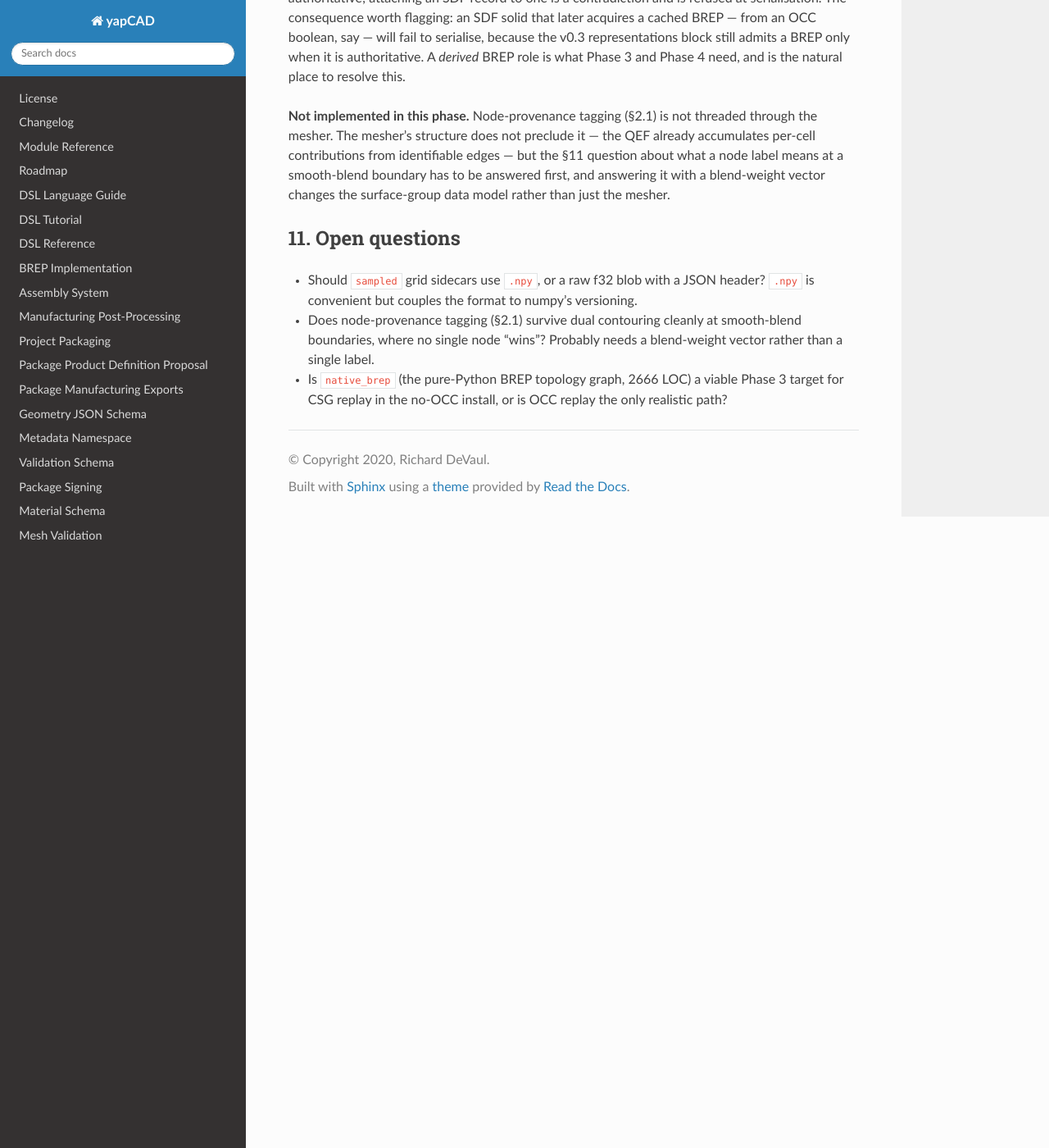
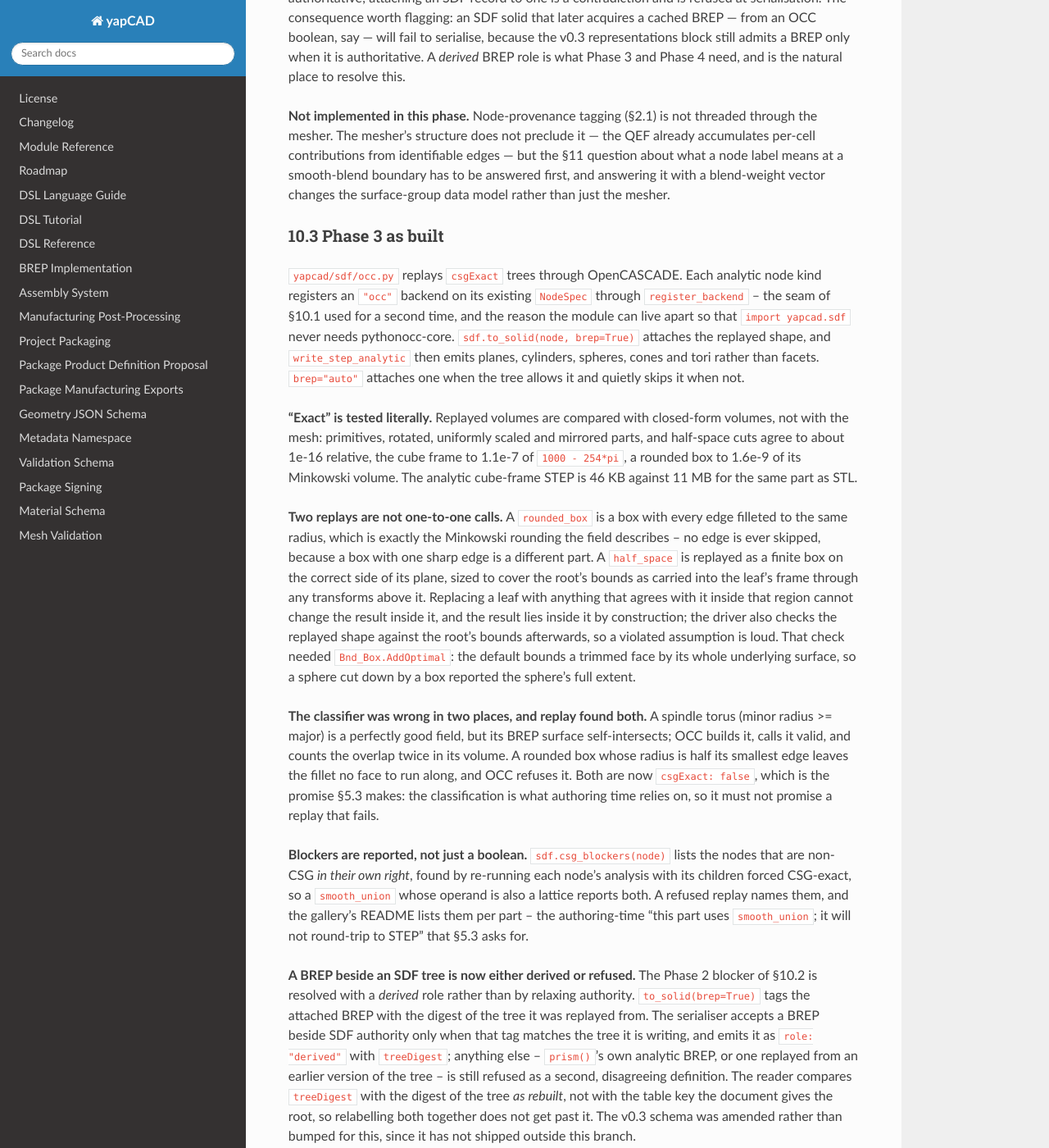
Before and after one commit to rdevaul/yapCAD, a Sphinx documentation site: the page built from docs/SDF-DESIGN.md, in a window 1280 px wide and 1400 px high, scrolled down 10141 px. Shown: the whole window at 82% size. Built offline with Sphinx 7.4.7 and the Read the Docs theme 3.1.0, drawn with Linux system fonts in a browser that asks for light colours; some of the changed text lies outside the part shown.

Commit message:
Add STEP export to the SDF gallery; record Phase 3 in the design doc
examples/sdf_demo.py --step writes analytic STEP for every model that
replays as exact CSG, and the manifest and README name what blocks the rest
-- the authoring-time "this part will not round-trip to STEP" of §5.3, made
visible per part. The analytic cube-frame STEP is 46 KB against 11 MB for
the same part as STL. OCC's STEP transfer banner, which it writes straight
to fd 1, is silenced for the duration of the write.

docs/SDF-DESIGN.md gains §10.3, and records two pre-existing defects found
along the way but not fixed here: the reversed centred-scale composition in
geom.scale and geom3d.scalesurface, and the Geometry wrapper's solid mirror
(a silent no-op on a mesh-only solid) and solid scale (drops each surface's
'surface' tag).

Co-Authored-By: Claude Opus 5.5 <noreply@anthropic.com>

```diff
--- a/docs/SDF-DESIGN.md
+++ b/docs/SDF-DESIGN.md
@@ -349,7 +349,7 @@ lines and should not absorb them.
 | **0** ✅ | Serialise and restore the `construction` slot; fix `solid()` slot assignment | Provenance survives packaging; prerequisite for all of the below |
 | **1** ✅ | `yapcad/sdf/`: node DAG, numpy evaluator, Lipschitz tracking, primitives, hard CSG | Validated against `geom3d.signedFaceDistance` (`geom3d.py:254`) and analytic distances |
 | **2** ✅ | Dual contouring → ordinary yapCAD solids with `authoritative: "sdf"` | The entire existing downstream works on SDF parts |
-| **3** | CSG-exactness classifier + OCC tree replay | STEP export for the common case |
+| **3** ✅ | CSG-exactness classifier + OCC tree replay | STEP export for the common case |
 | **4** | BREP/mesh → SDF promotion via OCC distance queries + cached grid | Mixed-authority booleans |
 | **5** | GLSL/WGSL emitter + browser sphere tracing | Real-time preview |
 | **6** | Lattices, variable-thickness shells, distance-field fillets, topology-optimisation import | The features that justify the effort |
@@ -494,6 +494,94 @@ but the §11 question about what a node label means at a smooth-blend
 boundary has to be answered first, and answering it with a blend-weight
 vector changes the surface-group data model rather than just the mesher.
 
+### 10.3 Phase 3 as built
+
+`yapcad/sdf/occ.py` replays `csgExact` trees through OpenCASCADE. Each
+analytic node kind registers an `"occ"` backend on its existing `NodeSpec`
+through `register_backend` -- the seam of §10.1 used for a second time, and
+the reason the module can live apart so that `import yapcad.sdf` never needs
+pythonocc-core. `sdf.to_solid(node, brep=True)` attaches the replayed shape,
+and `write_step_analytic` then emits planes, cylinders, spheres, cones and
+tori rather than facets. `brep="auto"` attaches one when the tree allows it
+and quietly skips it when not.
+
+**"Exact" is tested literally.** Replayed volumes are compared with
+closed-form volumes, not with the mesh: primitives, rotated, uniformly
+scaled and mirrored parts, and half-space cuts agree to about 1e-16 relative,
+the cube frame to 1.1e-7 of `1000 - 254*pi`, a rounded box to 1.6e-9 of its
+Minkowski volume. The analytic cube-frame STEP is 46 KB against 11 MB for
+the same part as STL.
+
+**Two replays are not one-to-one calls.** A `rounded_box` is a box with
+every edge filleted to the same radius, which is exactly the Minkowski
+rounding the field describes -- no edge is ever skipped, because a box with
+one sharp edge is a different part. A `half_space` is replayed as a finite
+box on the correct side of its plane, sized to cover the root's bounds as
+carried into the leaf's frame through any transforms above it. Replacing a
+leaf with anything that agrees with it inside that region cannot change the
+result inside it, and the result lies inside it by construction; the driver
+also checks the replayed shape against the root's bounds afterwards, so a
+violated assumption is loud. That check needed `Bnd_Box.AddOptimal`: the
+default bounds a trimmed face by its whole underlying surface, so a sphere
+cut down by a box reported the sphere's full extent.
+
+**The classifier was wrong in two places, and replay found both.** A
+spindle torus (minor radius >= major) is a perfectly good field, but its BREP
+surface self-intersects; OCC builds it, calls it valid, and counts the
+overlap twice in its volume. A rounded box whose radius is half its smallest
+edge leaves the fillet no face to run along, and OCC refuses it. Both are now
+`csgExact: false`, which is the promise §5.3 makes: the classification is
+what authoring time relies on, so it must not promise a replay that fails.
+
+**Blockers are reported, not just a boolean.** `sdf.csg_blockers(node)`
+lists the nodes that are non-CSG *in their own right*, found by re-running
+each node's analysis with its children forced CSG-exact, so a `smooth_union`
+whose operand is also a lattice reports both. A refused replay names them,
+and the gallery's README lists them per part -- the authoring-time "this part
+uses `smooth_union`; it will not round-trip to STEP" that §5.3 asks for.
+
+**A BREP beside an SDF tree is now either derived or refused.** The Phase 2
+blocker of §10.2 is resolved with a *derived* role rather than by relaxing
+authority. `to_solid(brep=True)` tags the attached BREP with the digest of
+the tree it was replayed from. The serialiser accepts a BREP beside SDF
+authority only when that tag matches the tree it is writing, and emits it as
+`role: "derived"` with `treeDigest`; anything else -- `prism()`'s own analytic
+BREP, or one replayed from an earlier version of the tree -- is still
+refused as a second, disagreeing definition. The reader compares
+`treeDigest` with the digest of the tree *as rebuilt*, not with the table
+key the document gives the root, so relabelling both together does not get
+past it. The v0.3 schema was amended rather than bumped for this, since it
+has not shipped outside this branch.
+
+**Transforms now carry the tree, which fixed a Phase 2 bug.** The solid
+transforms in `geom3d` move a solid's surfaces and then call a hook per
+representation (`translate_brep_solid`, `translate_native_brep`). There was
+no hook for the SDF tree, so translating an SDF solid moved its mesh and left
+the tree that defines it where it was: the document described a sphere at the
+origin carrying a mesh a hundred units away. `yapcad/sdf/sync.py` is that
+hook, called from `translatesolid`, `rotatesolid`, `mirrorsolid` and
+`scalesolid`. It wraps the tree in the equivalent `transform`, drops the
+meshing parameters (a mesh moved after meshing is not what they regenerate),
+and re-tags a derived BREP when the BREP hook moved it too -- replaying
+`transform(tree, M)` is literally the replayed shape carried through `M`, so
+the tag stays true. A non-uniform scale leaves the BREP behind, so there it
+is dropped, which is safe for a representation that is derived by
+definition.
+
+**Known issues found along the way, not fixed here.** `geom.scale` and
+`geom3d.scalesurface` compose a centred scale as `T(-c) S T(c)`, which scales
+about `-c`; rotation beside them, and the OCC BREP hook, both use the
+correct `T(c) S T(-c)`. The SDF hook follows the documented behaviour, so a
+centred scale of an SDF solid currently leaves tree and mesh disagreeing; the
+test for it is `xfail(strict=True)` and will demand its own removal once the
+core fix lands. Separately, the `Geometry` wrapper's own solid `mirror` is a
+silent no-op on a mesh-only solid, and its solid `scale` drops each surface's
+`'surface'` tag, producing an invalid solid. Neither is SDF-specific.
+
+**Not implemented.** Mixed-authority booleans remain Phase 4: `solid_boolean`
+on two `brep=True` SDF solids takes the existing OCC path and yields a
+BREP-authoritative result, which is coherent but discards the tree.
+
 ## 11. Open questions
 
 - Should `sampled` grid sidecars use `.npy`, or a raw f32 blob with a JSON
```
Also changed, not shown: examples/README.md, examples/README.rst, 1 other file.
